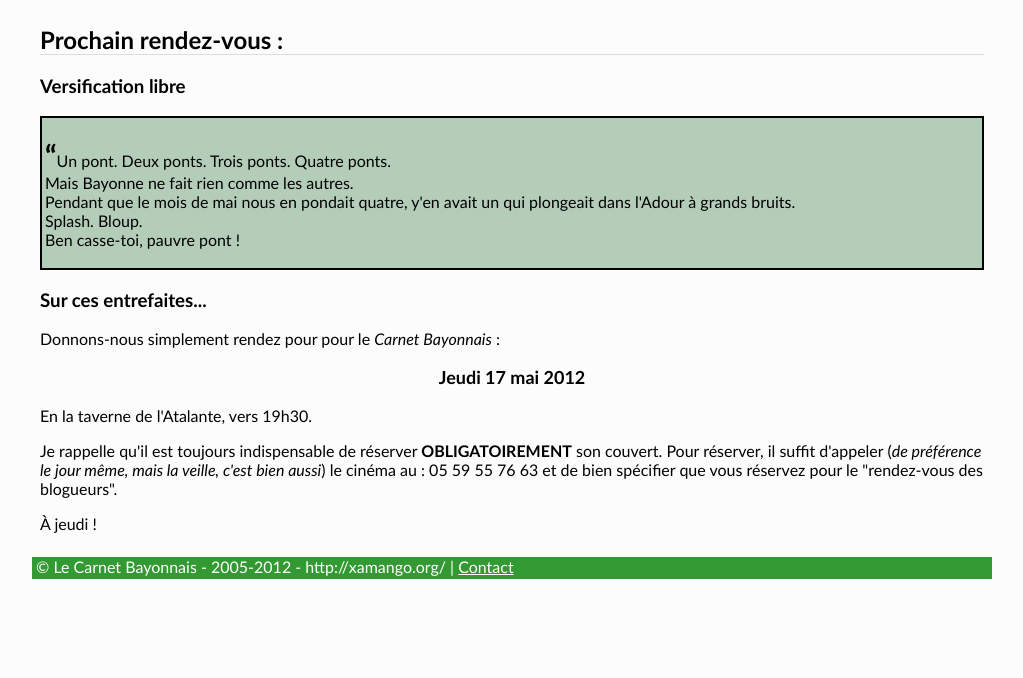
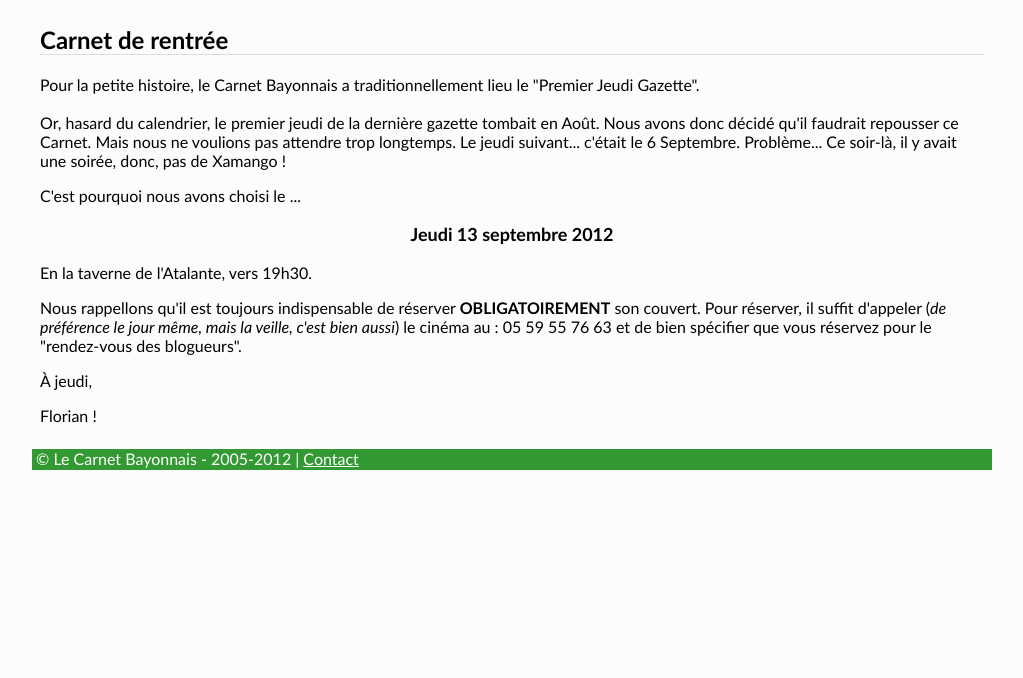
Before and after one commit to xamango/xamango, a plain HTML site: page index.html in a window 1280 px wide. Shown: the part 122-800 px from the top of the page, without its empty margins (128-1151 px from the left). Drawn offline with Linux system fonts and the light colour scheme.

Commit message:
nouvelle version de la page passsage "en HTML5" et communication du mois de Septembre 2012

```diff
--- a/index.html
+++ b/index.html
@@ -1,41 +1,38 @@
-<!DOCTYPE html PUBLIC "-//W3C//DTD XHTML 1.0 Strict//EN" "http://www.w3.org/TR/xhtml1/DTD/xhtml1-strict.dtd">
-<html xmlns="http://www.w3.org/1999/xhtml">
+<!DOCTYPE html>
+<html lang="fr">
 <head>
-<link rel="stylesheet" type="text/css" href="style.css" />
-<meta http-equiv="Content-Type" content="text/html; charset=utf-8" />
-<title>Xamango / Bayonne</title>
+<meta charset="utf-8">
+<link rel="stylesheet" media="all" href="style.css">
+<title>Xamango &minus; Bayonne</title>
 </head>
 <body>
 <div id="head">
-	<h1>Xamango / Bayonne</h1>
+	<h1>Xamango &minus; Bayonne</h1>
 	<p id="tagline">Rencontres Amicalement Bayonnaises depuis octobre 2005</p>
 </div>
 <div id="content">
-<h2>Prochain rendez-vous :</h2>
+<h2>Carnet de rentrée</h2>
 
-<h3>Versification libre</h3>
+<p>
+Pour la petite histoire, le Carnet Bayonnais a traditionnellement lieu le "Premier Jeudi Gazette".<br /><br />
+Or, hasard du calendrier, le premier jeudi de la dernière gazette tombait en Août. Nous avons donc décidé qu'il faudrait repousser ce Carnet.
+Mais nous ne voulions pas attendre trop longtemps. Le jeudi suivant... c'était le 6 Septembre. Problème... Ce soir-là, il y avait une soirée, donc, pas de Xamango !
+</p>
 
-<blockquote>
-    <p>Un pont. Deux ponts. Trois ponts. Quatre ponts.<br />
-Mais Bayonne ne fait rien comme les autres.<br />
-Pendant que le mois de mai nous en pondait quatre, y'en avait un qui
-plongeait dans l'Adour à grands bruits.<br />
-Splash. Bloup.<br />
-Ben casse-toi, pauvre pont !</p>
-</blockquote>
+<p>
+C'est pourquoi nous avons choisi le ...
+</p>
 
-<h3>Sur ces entrefaites...</h3>
+<p class="announce">Jeudi 13 septembre 2012</p>
+<p>En la taverne de l'Atalante, vers 19h30.</p>
 
-<p>Donnons-nous simplement rendez pour pour le <em>Carnet Bayonnais</em> :</p>
+<p>Nous rappellons qu'il est toujours indispensable de réserver <strong>OBLIGATOIREMENT</strong> son couvert. Pour réserver, il suffit d'appeler (<em>de préférence le jour même, mais la veille, c'est bien aussi</em>) le cinéma au : 05 59 55 76 63 et de bien spécifier que vous réservez pour le "rendez-vous des blogueurs".</p>
 
-<p class="announce">Jeudi 17 mai 2012</p>
- <p>En la taverne de l'Atalante, vers 19h30.</p>
+<p>À jeudi, </p>
 
-<p>Je rappelle qu'il est toujours indispensable de réserver <strong>OBLIGATOIREMENT</strong> son couvert. Pour réserver, il suffit d'appeler (<em>de préférence le jour même, mais la veille, c'est bien aussi</em>) le cinéma au : 05 59 55 76 63 et de bien spécifier que vous réservez pour le "rendez-vous des blogueurs".</p>
-
-<p>À jeudi !</p>
+<p>Florian !</p>
 
 </div>
-<div id="foot">&copy; Le Carnet Bayonnais - 2005-2012 - http://xamango.org/ | <a href="/contact/">Contact</a></div>
+<div id="foot">&copy; Le Carnet Bayonnais - 2005-2012 | <a href="./contact/">Contact</a></div>
 </body>
 </html>
```
